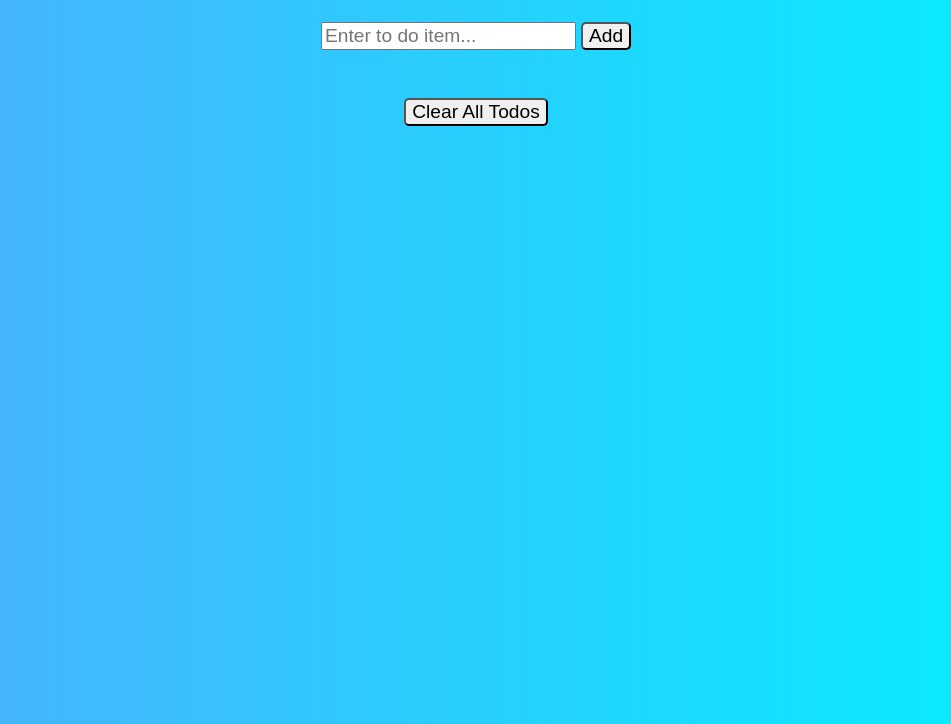
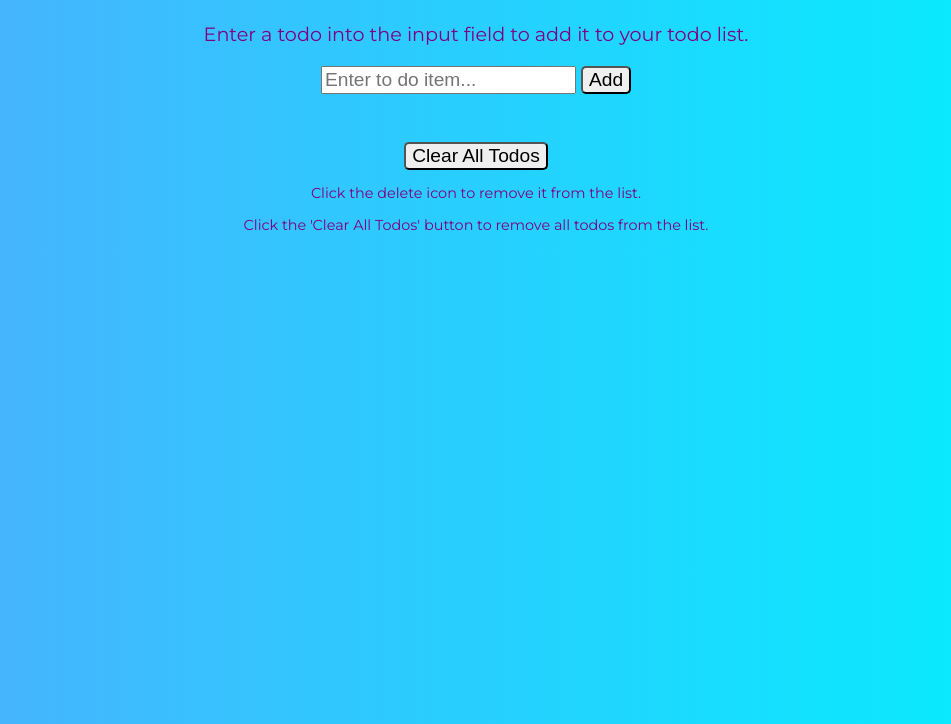
Before and after one commit to megan-d/Todo-List-Vanilla-JS, a plain HTML site: page index.html in a window 1280 px wide. Shown: the part 76-800 px from the top of the page, without its empty margins (164-1115 px from the left). Drawn offline with Linux system fonts and the light colour scheme.

Commit message:
add instructions and related styling

```diff
--- a/index.html
+++ b/index.html
@@ -12,6 +12,7 @@
     <header>
         <div class='heading'>
             <h1>To Do List</h1>
+            <p>Enter a todo into the input field to add it to your todo list.</p>
             <input id='input-todo' type='text' placeholder='Enter to do item...'>
             <button id='add-btn'>Add</button>
         </div>
@@ -25,6 +26,8 @@
     </ul>
 
     <button id='clear-all'>Clear All Todos</button>
+    <p class='subtext'>Click the delete icon to remove it from the list.</p>
+    <p class='subtext'>Click the 'Clear All Todos' button to remove all todos from the list.</p>
 
 
 
--- a/style.css
+++ b/style.css
@@ -10,6 +10,11 @@ body {
 
 header {
     margin: 1rem;
+    color: purple;
+}
+
+.subtext {
+    font-size: 0.9rem;
     color: purple;
 }
 
```
